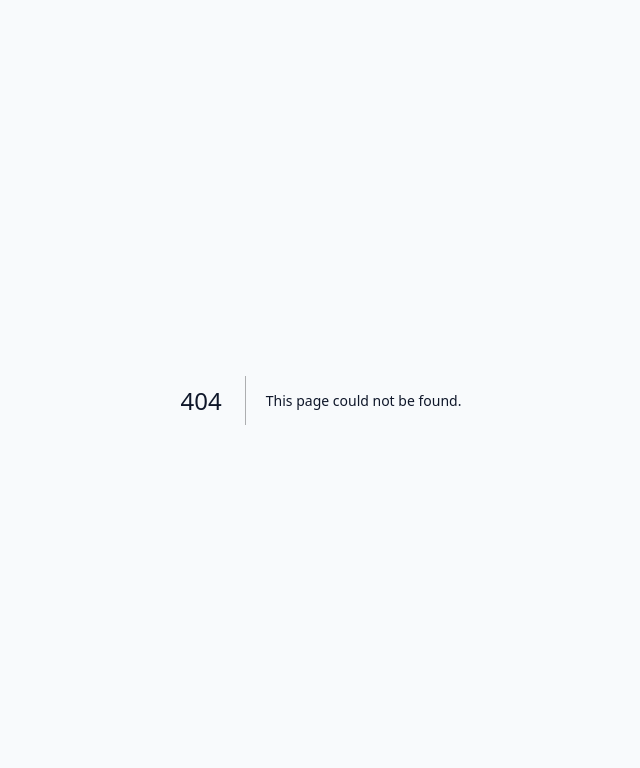
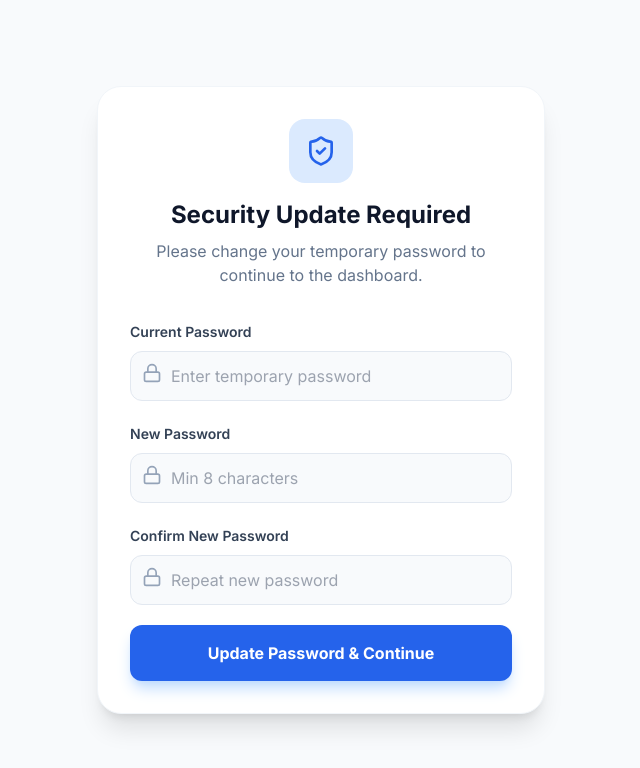
Before and after one commit to Dhivanujan/Community-Project-RMS, a Next.js app: page /change-password in a window 1280 px wide. Before the commit this address had no page. Shown: the top 768 px of the page, without its empty margins (319-959 px from the left). Built offline with nearby package versions, Linux system fonts and the light colour scheme; no server answers.

Commit message:
add  app/change-password/file

```diff
--- /dev/null
+++ b/app/change-password/page.jsx
@@ -0,0 +1,114 @@
+"use client";
+
+import { useState } from "react";
+import { useRouter } from "next/navigation";
+import { changePassword } from "@/actions/auth";
+import { Lock, ShieldCheck, AlertCircle, CheckCircle2 } from "lucide-react";
+
+export default function ChangePasswordPage() {
+  const router = useRouter();
+  const [error, setError] = useState("");
+  const [success, setSuccess] = useState(false);
+  const [loading, setLoading] = useState(false);
+
+  async function handleSubmit(e) {
+    e.preventDefault();
+    setLoading(true);
+    setError("");
+
+    const formData = new FormData(e.target);
+    const result = await changePassword(formData);
+
+    if (result.error) {
+      setError(result.error);
+      setLoading(false);
+    } else {
+      setSuccess(true);
+      setTimeout(() => {
+        router.push("/login");
+        router.refresh();
+      }, 2000);
+    }
+  }
+
+  return (
+    <div className="min-h-screen bg-slate-50 flex items-center justify-center p-4">
+      <div className="max-w-md w-full bg-white rounded-3xl shadow-xl p-8 border border-slate-100">
+        <div className="text-center mb-8">
+          <div className="w-16 h-16 bg-blue-100 text-blue-600 rounded-2xl flex items-center justify-center mx-auto mb-4">
+            <ShieldCheck className="w-8 h-8" />
+          </div>
+          <h1 className="text-2xl font-bold text-slate-900">Security Update Required</h1>
+          <p className="text-slate-500 mt-2">Please change your temporary password to continue to the dashboard.</p>
+        </div>
+
+        {error && (
+          <div className="mb-6 p-4 bg-red-50 border border-red-100 rounded-xl text-red-700 text-sm flex items-center gap-3">
+            <AlertCircle className="w-5 h-5 shrink-0" />
+            {error}
+          </div>
+        )}
+
+        {success ? (
+          <div className="text-center p-8 bg-green-50 border border-green-100 rounded-3xl">
+            <CheckCircle2 className="w-12 h-12 text-green-500 mx-auto mb-4" />
+            <h2 className="text-xl font-bold text-green-800">Password Changed!</h2>
+            <p className="text-green-600 mt-2">Your security is our priority. Redirecting to login...</p>
+          </div>
+        ) : (
+          <form onSubmit={handleSubmit} className="space-y-5">
+            <div className="space-y-2">
+              <label className="text-sm font-semibold text-slate-700">Current Password</label>
+              <div className="relative">
+                <Lock className="absolute left-3 top-3 w-5 h-5 text-slate-400" />
+                <input
+                  name="currentPassword"
+                  type="password"
+                  required
+                  className="w-full pl-10 pr-4 py-3 bg-slate-50 border border-slate-200 rounded-xl focus:ring-2 focus:ring-blue-500/20 focus:border-blue-500 outline-none transition-all"
+                  placeholder="Enter temporary password"
+                />
+              </div>
+            </div>
+
+            <div className="space-y-2">
+              <label className="text-sm font-semibold text-slate-700">New Password</label>
+              <div className="relative">
+                <Lock className="absolute left-3 top-3 w-5 h-5 text-slate-400" />
+                <input
+                  name="newPassword"
+                  type="password"
+                  required
+                  className="w-full pl-10 pr-4 py-3 bg-slate-50 border border-slate-200 rounded-xl focus:ring-2 focus:ring-blue-500/20 focus:border-blue-500 outline-none transition-all"
+                  placeholder="Min 8 characters"
+                />
+              </div>
+            </div>
+
+            <div className="space-y-2">
+              <label className="text-sm font-semibold text-slate-700">Confirm New Password</label>
+              <div className="relative">
+                <Lock className="absolute left-3 top-3 w-5 h-5 text-slate-400" />
+                <input
+                  name="confirmPassword"
+                  type="password"
+                  required
+                  className="w-full pl-10 pr-4 py-3 bg-slate-50 border border-slate-200 rounded-xl focus:ring-2 focus:ring-blue-500/20 focus:border-blue-500 outline-none transition-all"
+                  placeholder="Repeat new password"
+                />
+              </div>
+            </div>
+
+            <button
+              type="submit"
+              disabled={loading}
+              className="w-full py-4 bg-blue-600 hover:bg-blue-700 text-white rounded-xl font-bold shadow-lg shadow-blue-200 transition-all disabled:opacity-50"
+            >
+              {loading ? "Updating..." : "Update Password & Continue"}
+            </button>
+          </form>
+        )}
+      </div>
+    </div>
+  );
+}
```
